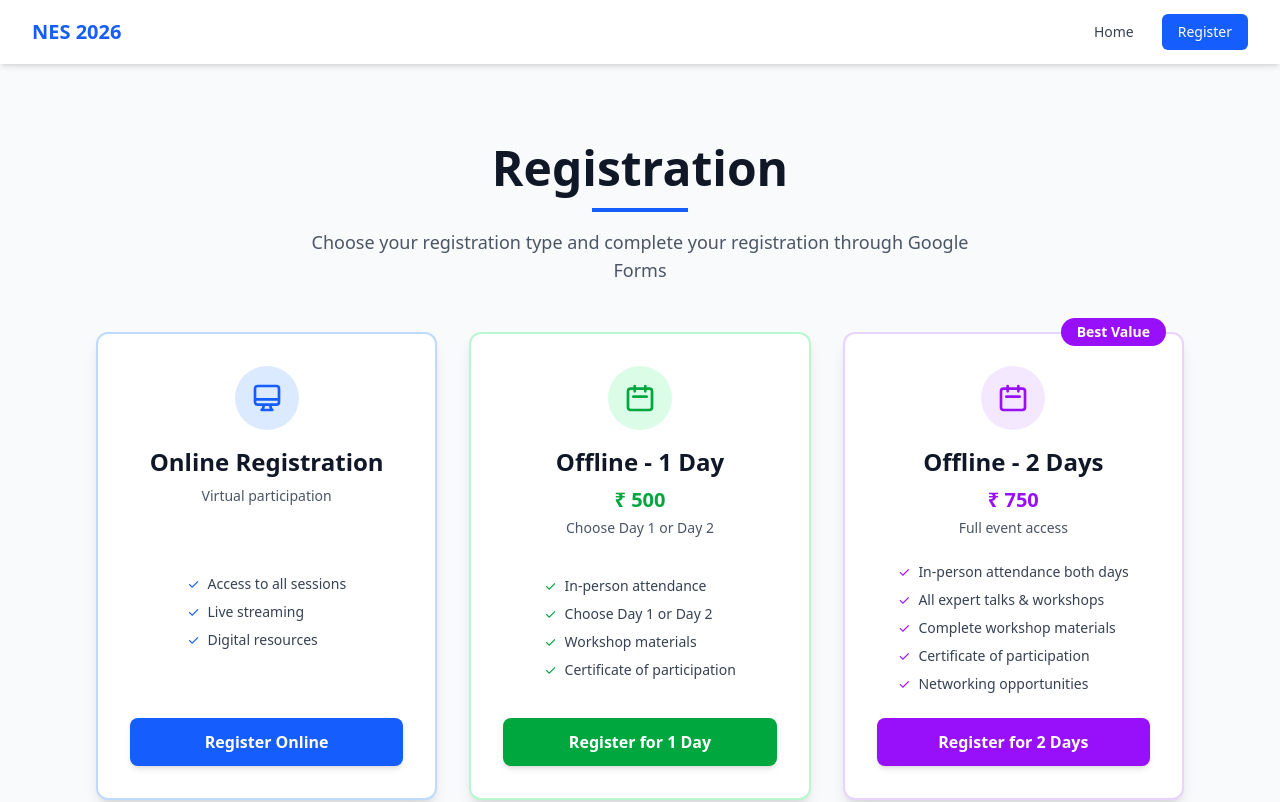
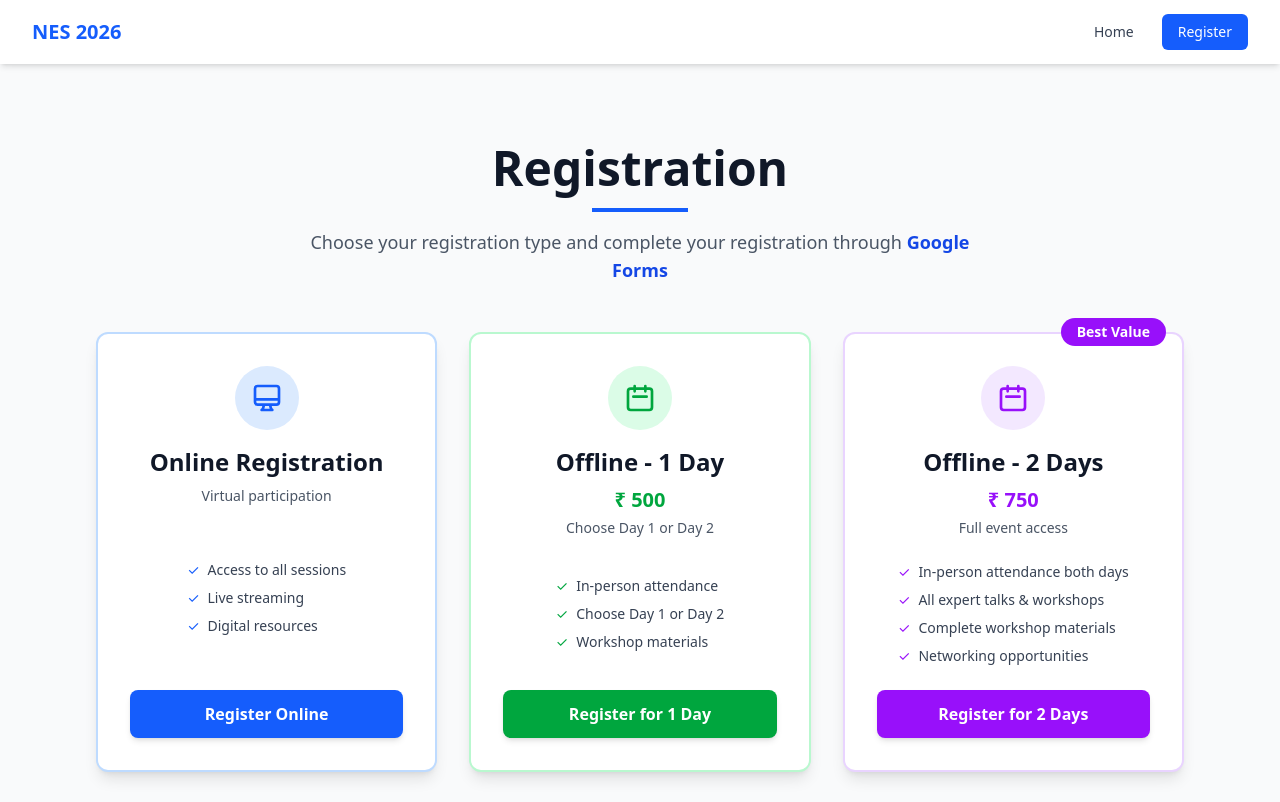
Before and after one commit to Rizvi-hassan/nes_2026, a React (Vite) app: page /register in a window 1280 px wide. Shown: the top 802 px of the page. Built offline with nearby package versions, Linux system fonts and the light colour scheme.

Commit message:
reviewed draft 1

```diff
--- a/src/pages/Registration.jsx
+++ b/src/pages/Registration.jsx
@@ -12,7 +12,7 @@ function Registration() {
                     </h1>
                     <div className="w-24 h-1 bg-blue-600 mx-auto mb-4"></div>
                     <p className="text-lg text-gray-600 max-w-2xl mx-auto">
-                        Choose your registration type and complete your registration through Google Forms
+                        Choose your registration type and complete your registration through <span className="text-blue-700 font-semibold">Google Forms</span>
                     </p>
                 </div>
 
@@ -46,7 +46,7 @@ function Registration() {
                         </div>
                         <button
                             onClick={() => handleRegister('https://forms.google.com')}
-                            className="w-full bg-blue-600 text-white py-3 rounded-lg font-semibold hover:bg-blue-700 transition-colors shadow-md"
+                            className="w-full cursor-pointer bg-blue-600 text-white py-3 rounded-lg font-semibold hover:bg-blue-700 transition-colors shadow-md"
                         >
                             Register Online
                         </button>
@@ -78,15 +78,15 @@ function Registration() {
                                     <span className="text-green-600 mr-2">✓</span>
                                     <span>Workshop materials</span>
                                 </li>
-                                <li className="flex items-start">
+                                {/* <li className="flex items-start">
                                     <span className="text-green-600 mr-2">✓</span>
                                     <span>Certificate of participation</span>
-                                </li>
+                                </li> */}
                             </ul>
                         </div>
                         <button
                             onClick={() => handleRegister('https://forms.google.com')}
-                            className="w-full bg-green-600 text-white py-3 rounded-lg font-semibold hover:bg-green-700 transition-colors shadow-md"
+                            className="w-full cursor-pointer bg-green-600 text-white py-3 rounded-lg font-semibold hover:bg-green-700 transition-colors shadow-md"
                         >
                             Register for 1 Day
                         </button>
@@ -121,10 +121,10 @@ function Registration() {
                                     <span className="text-purple-600 mr-2">✓</span>
                                     <span>Complete workshop materials</span>
                                 </li>
-                                <li className="flex items-start">
+                                {/* <li className="flex items-start">
                                     <span className="text-purple-600 mr-2">✓</span>
                                     <span>Certificate of participation</span>
-                                </li>
+                                </li> */}
                                 <li className="flex items-start">
                                     <span className="text-purple-600 mr-2">✓</span>
                                     <span>Networking opportunities</span>
@@ -133,7 +133,7 @@ function Registration() {
                         </div>
                         <button
                             onClick={() => handleRegister('https://forms.google.com')}
-                            className="w-full bg-purple-600 text-white py-3 rounded-lg font-semibold hover:bg-purple-700 transition-colors shadow-md"
+                            className="w-full cursor-pointer bg-purple-600 text-white py-3 rounded-lg font-semibold hover:bg-purple-700 transition-colors shadow-md"
                         >
                             Register for 2 Days
                         </button>
```
